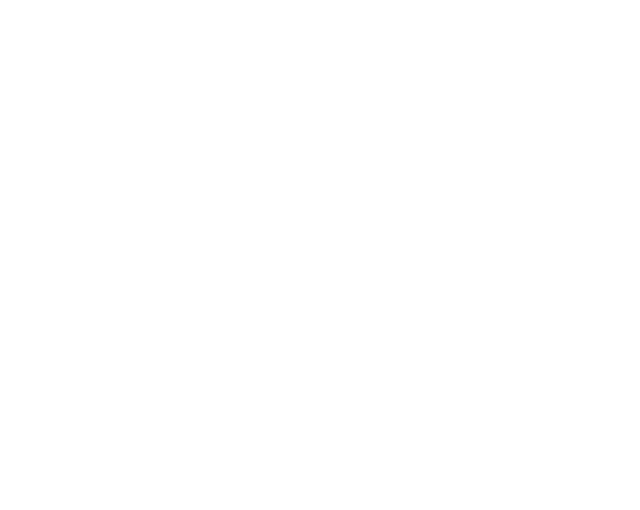
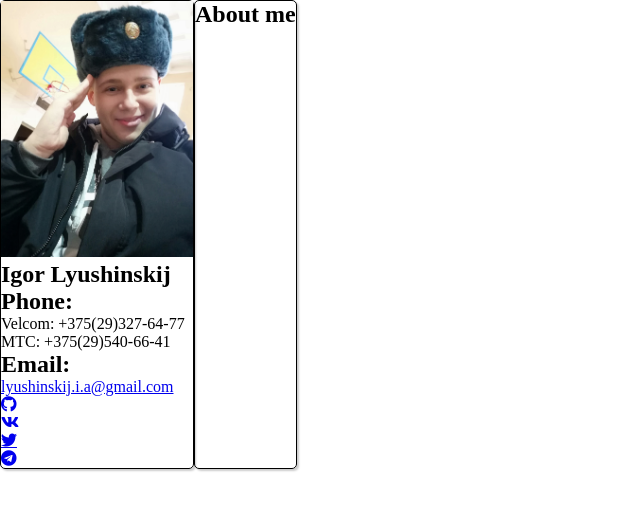
Before and after one commit to IngvarOldd/rsschool-2019Q1-cv, a plain HTML site: page index.html in a window 1280 px wide. Shown: the whole page, without its empty margins (0-640 px from the left). Drawn offline with Linux system fonts and the light colour scheme.

Commit message:
feat: add profile info

```diff
--- a/index.html
+++ b/index.html
@@ -2,29 +2,47 @@
 <html lang="en">
 <head>
     <meta charset="UTF-8">
-    <meta name="viewport" content="width=1024, initial-scale=1.0">
+    <meta name="viewport" content="width=1024px, initial-scale=1.0">
     <meta http-equiv="X-UA-Compatible" content="ie=edge">
     <title>CV</title>
     <link rel="stylesheet" href="style.css">
+    <link rel="stylesheet" href="https://use.fontawesome.com/releases/v5.7.2/css/all.css" integrity="sha384-fnmOCqbTlWIlj8LyTjo7mOUStjsKC4pOpQbqyi7RrhN7udi9RwhKkMHpvLbHG9Sr" crossorigin="anonymous">
 </head>
 <body>
+    <h1>CV</h1>
+    <div class="page">
         <section class="profile">
             <div class="avatar">
-
+                <img src="./assets/avatar.jpg" alt="ava" width="192" height="256">
             </div>
             <div class="name">
-
+                <h2>Igor Lyushinskij</h2>
             </div>
             <div class="contacts">
-
+                <div class="phone">
+                    <h2>Phone:</h2>
+                    <ul>
+                        <li class="phone-number velcom">Velcom: +375(29)327-64-77</li>
+                        <li class="phone-number mtc">MTC: +375(29)540-66-41</li>
+                    </ul>
+                </div>
+                <div class="email">
+                    <h2>Email:</h2>
+                    <p><a href="mailto:lyushinskij.i.a@gmail.com">lyushinskij.i.a@gmail.com</a></p>
+                </div>
             </div>
             <div class="social">
-
+                <ul>
+                    <li class="social-link github"><a href="https://github.com/IngvarOldd" target="_blank"><i class="fab fa-github"></i></a></li>
+                    <li class="social-link vk"><a href="https://vk.com/lyushinsky" target="_blank"><i class="fab fa-vk"></i></a></li>
+                    <li class="social-link twitter"><a href="https://twitter.com/InGvAr_OJID" target="_blank" class="fab fa-twitter"><i></i></a></li>
+                    <li class="social-link telegram"><a href="https://t.me/Ingvar_old" target="_blank"><i class="fab fa-telegram"></i></a></li>
+                </ul>
             </div>
         </section>
         <section class="information">
             <div class="about">
-
+                <h2>About me</h2>
             </div>
             <div class="skills">
 
@@ -39,6 +57,7 @@
 
             </div>
         </section>
+    </div>
     <footer class="rights">
 
     </footer>
--- a/style.css
+++ b/style.css
@@ -0,0 +1,28 @@
+* {
+  margin: 0;
+  padding: 0;
+}
+
+h1 {
+  position: absolute;
+  clip: rect(1px 1px 1px 1px);
+  clip: rect(1px, 1px, 1px, 1px);
+  -webkit-clip-path: inset(0px 0px 99.9% 99.9%);
+  clip-path: inset(0px 0px 99.9% 99.9%);
+  overflow: hidden;
+  height: 1px;
+  width: 1px;
+  padding: 0;
+  border: 0;
+}
+
+div.page {
+  display: flex;
+  flex-direction: row;
+}
+
+section {
+  border: 1px solid #000000;
+  border-radius: 5px;
+  box-shadow: 2px 2px 2px #cccccc;
+}
```
Lines whose indentation alone changed are shown as unchanged.
